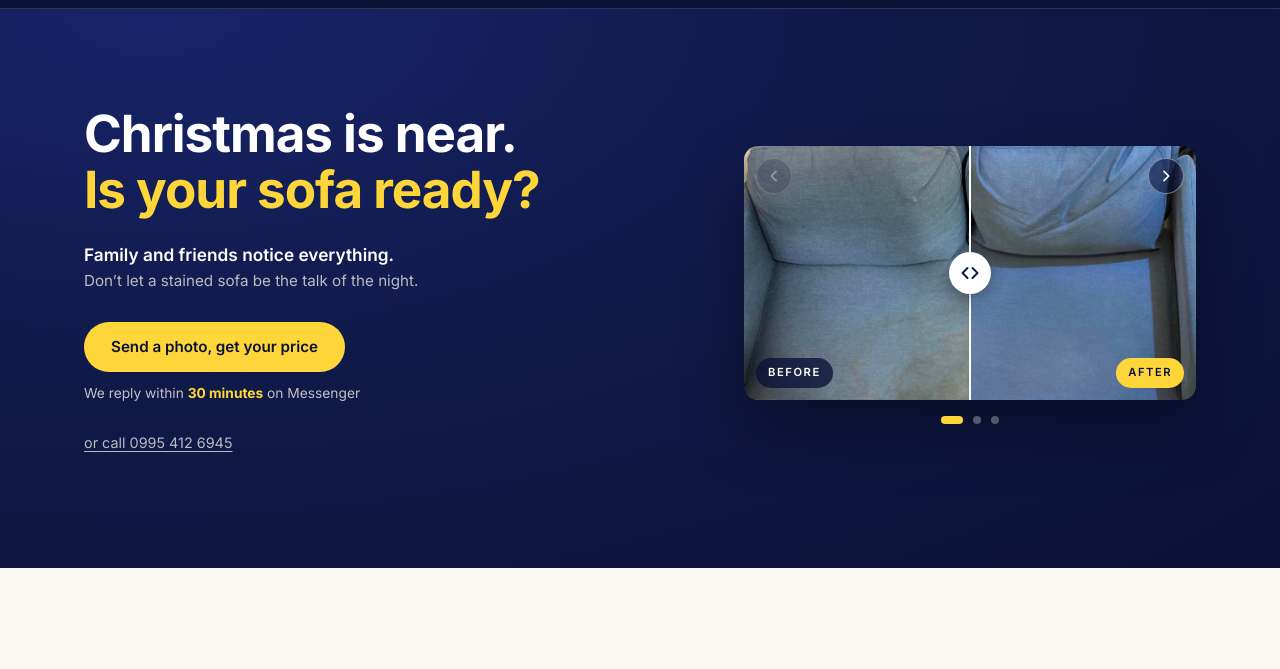
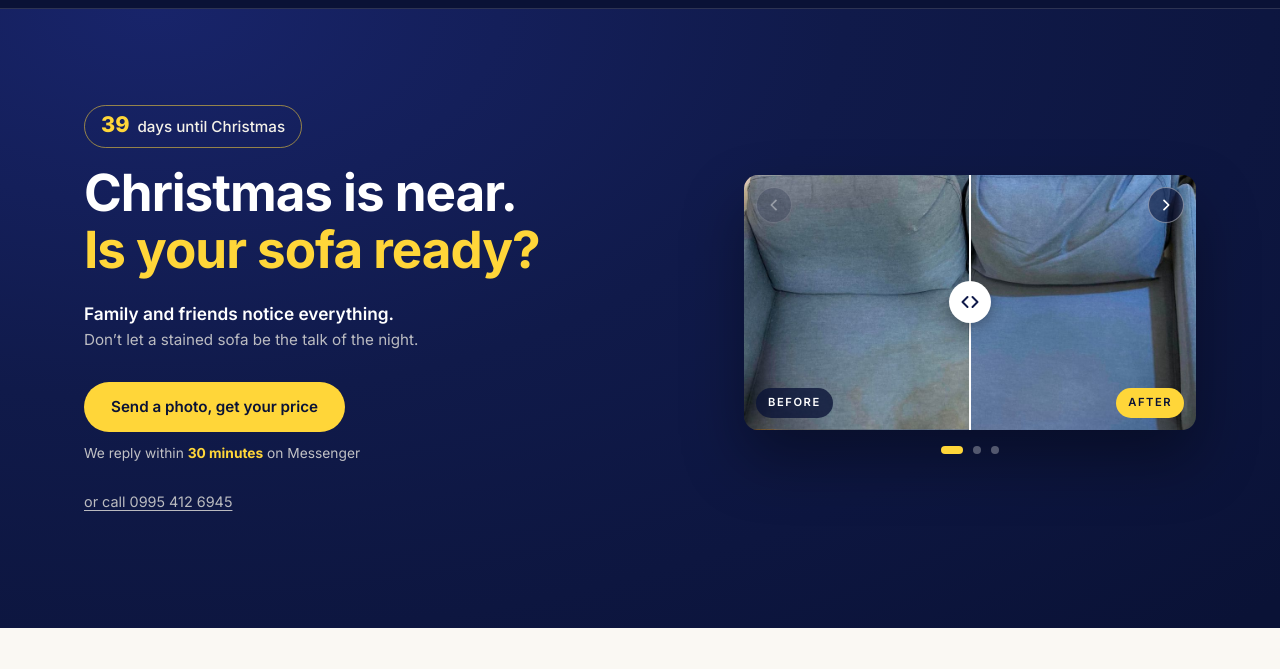
Before and after one commit to cleanfreshcoph-hue/cleanfresh-website, a plain HTML site: page index.html in a window 1280 px wide. Shown: the part 64-733 px from the top of the page. Drawn offline with Linux system fonts and the light colour scheme.

Commit message:
Home: live Christmas countdown above the hero headline
Shows 'N days until Christmas' computed from today's date in Manila time,
'Merry Christmas from Clean Fresh Co.' on Dec 25, and hides itself after
Christmas (and more than 60 days before). Hidden if JavaScript is off.

Co-Authored-By: Claude Opus 5.5 <noreply@anthropic.com>
Claude-Session: https://claude.ai/code/session_01KbTzbcCb8uyJN2zQ2tHk3J

```diff
--- a/index.html
+++ b/index.html
@@ -337,6 +337,12 @@
     .hero-ctas{order:4;margin-top:0;}
   }
   @media (max-width:640px){ .reply-note{text-align:center;} .call-link{flex-basis:100%;justify-content:center;} }
+
+  /* Christmas countdown (shown only Dec 1 earlier through Dec 25, Manila time) */
+  .xmas-count{display:inline-flex;align-items:baseline;gap:8px;margin:0 0 16px;padding:8px 16px;border:1px solid rgba(255,214,57,0.55);border-radius:999px;color:#F4F1E8;font-size:0.95rem;font-weight:500;}
+  .xmas-count b{color:var(--gold);font-size:1.35rem;font-weight:800;line-height:1;}
+  .xmas-count[hidden]{display:none;}
+  @media (max-width:1000px){ .xmas-count{order:0;align-self:center;margin-bottom:14px;} }
 </style>
 <script type="application/ld+json">
 {"@context":"https://schema.org","@type":"LocalBusiness","name":"Clean Fresh Co.",
@@ -375,6 +381,7 @@
 <section class="hero on-dark" id="hero">
   <div class="wrap hero-grid">
     <div>
+      <p class="xmas-count" id="xmasCount" hidden><b id="xmasDays">0</b> <span id="xmasLabel">days until Christmas</span></p>
       <h1>Christmas is near. <em>Is your sofa ready?</em></h1>
       <p class="hero-feel">Family and friends notice everything.<span>Don&rsquo;t let a stained sofa be the talk of the night.</span></p>
       <div class="hero-ctas">
@@ -671,6 +678,19 @@
     counters.forEach(c => { c.textContent = '₱0'; obs.observe(c); });
   }
 
+  /* Christmas countdown: days left to Dec 25 in Manila time; hidden after Christmas */
+  (function(){
+    const box = document.getElementById('xmasCount');
+    if (!box) return;
+    const m = new Date(Date.now() + 8 * 3600 * 1000);            // Manila is UTC+8, no DST
+    const y = m.getUTCFullYear(), today = Date.UTC(y, m.getUTCMonth(), m.getUTCDate());
+    const days = Math.round((Date.UTC(y, 11, 25) - today) / 86400000);
+    if (days < 0 || days > 60) return;                           // show from late October to Christmas Day
+    if (days === 0) { document.getElementById('xmasDays').textContent = 'Merry Christmas'; document.getElementById('xmasLabel').textContent = 'from Clean Fresh Co.'; }
+    else { document.getElementById('xmasDays').textContent = days; document.getElementById('xmasLabel').textContent = days === 1 ? 'day until Christmas' : 'days until Christmas'; }
+    box.hidden = false;
+  })();
+
   /* Sticky booking bar on phones */
   (function(){
     const bar = document.getElementById('mbar');
```
